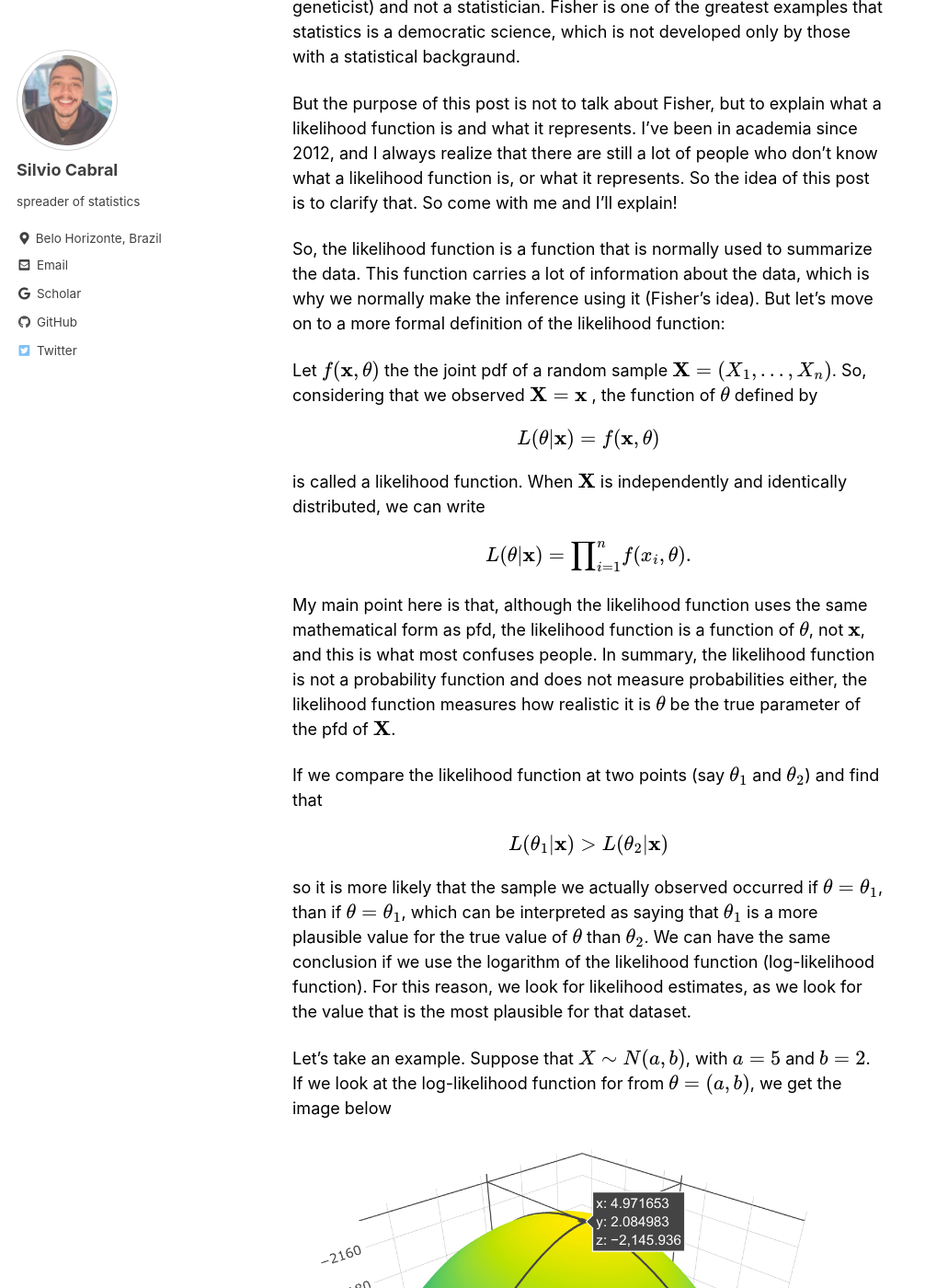
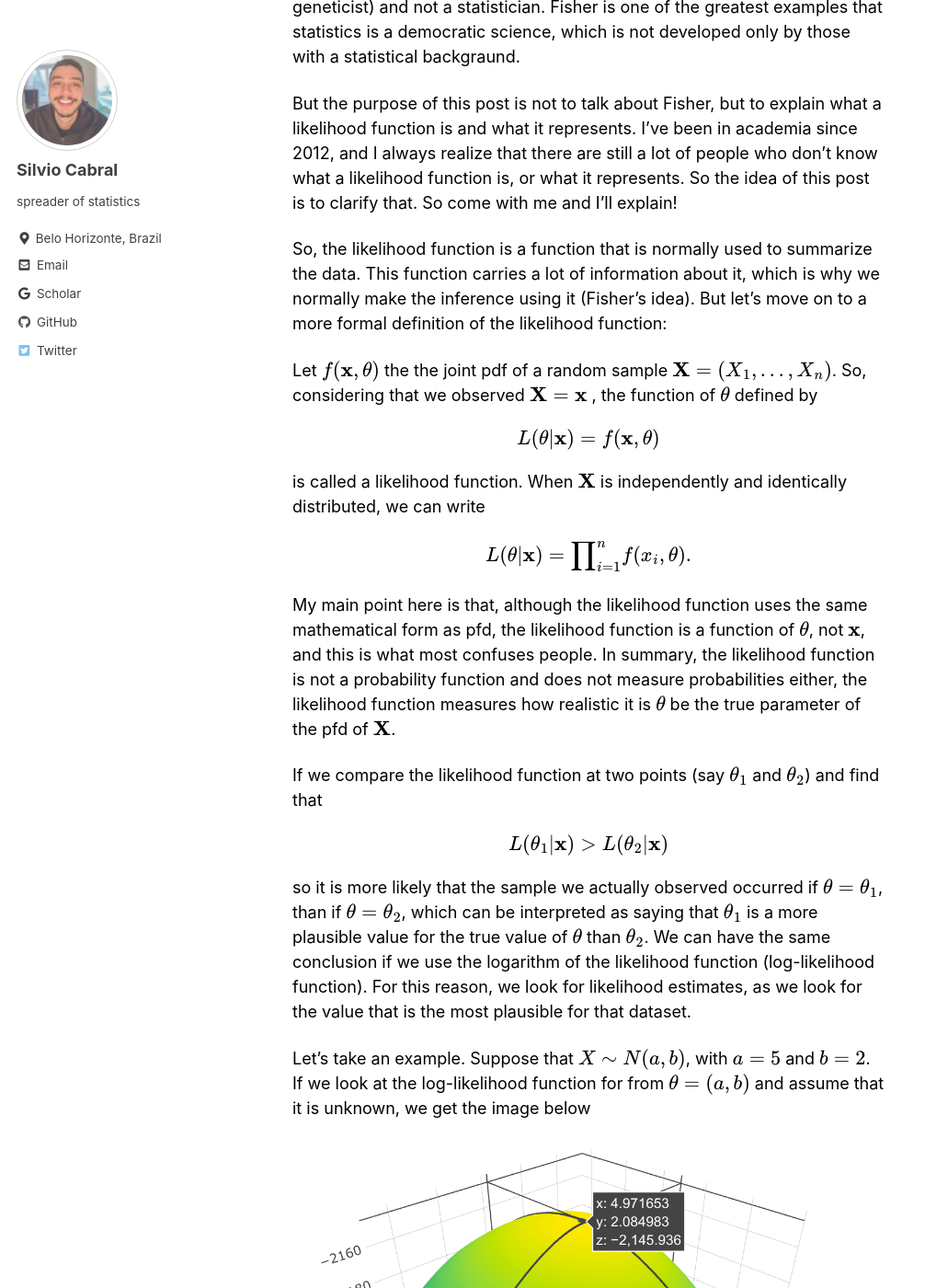
Before and after one commit to scpatricio/scpatricio.github.io, a Jekyll site: the page built from _posts/2020-07-15-likelihood.md, in a window 1280 px wide and 1400 px high, scrolled down 709 px. Shown: the whole window at 92% size, without its empty margins (0-1006 px from the left). Built offline with Jekyll 4.4.1, drawn with Linux system fonts in a browser that asks for light colours; cached includes are drawn as plain includes; formulas are drawn with MathJax 3.

Commit message:
new github commit

```diff
--- a/_posts/2020-07-15-likelihood.md
+++ b/_posts/2020-07-15-likelihood.md
@@ -14,7 +14,7 @@ Fisher was a great example of this, this guy was a genius who lived until the mi
 
 But the purpose of this post is not to talk about Fisher, but to explain what a likelihood function is and what it represents. I've been in academia since 2012, and I always realize that there are still a lot of people who don't know what a likelihood function is, or what it represents. So the idea of this post is to clarify that. So come with me and I'll explain!
 
-So, the likelihood function is a function that is normally used to summarize the data. This function carries a lot of information about the data, which is why we normally make the inference using it (Fisher's idea). But let's move on to a more formal definition of the likelihood function:
+So, the likelihood function is a function that is normally used to summarize the data. This function carries a lot of information about it, which is why we normally make the inference using it (Fisher's idea). But let's move on to a more formal definition of the likelihood function:
 
 Let $$f(\mathbf{x}, \theta) $$ the the joint pdf of a random sample $$ \mathbf{X} = (X_1, \dots, X_n) $$. So, considering that we observed $$ \mathbf{X} =\mathbf{x}  $$ , the function of $$ \theta $$ defined by
 
@@ -36,9 +36,9 @@ $$
 L(\theta_1 | \mathbf{x} ) > L(\theta_2 | \mathbf{x} )
 $$
 
-so it is more likely that the sample we actually observed occurred if $$ \theta = \theta_1 $$, than if $$ \theta = \theta_1 $$, which can be interpreted as saying that $$ \theta_1 $$ is a more plausible value for the true value of $$ \theta $$ than $$ \theta_2 $$. We can have the same conclusion if we use the logarithm of the likelihood function (log-likelihood function). For this reason, we look for likelihood estimates, as we look for the value that is the most plausible for that dataset.
+so it is more likely that the sample we actually observed occurred if $$ \theta = \theta_1 $$, than if $$ \theta = \theta_2 $$, which can be interpreted as saying that $$ \theta_1 $$ is a more plausible value for the true value of $$ \theta $$ than $$ \theta_2 $$. We can have the same conclusion if we use the logarithm of the likelihood function (log-likelihood function). For this reason, we look for likelihood estimates, as we look for the value that is the most plausible for that dataset.
 
-Let's take an example. Suppose that $$ X \sim N(a, b) $$, with $$ a = 5 $$ and $$ b = 2 $$. If we look at the log-likelihood function for from $$ \theta = (a, b) $$, we get the image below
+Let's take an example. Suppose that $$ X \sim N(a, b) $$, with $$ a = 5 $$ and $$ b = 2 $$. If we look at the log-likelihood function for from $$ \theta = (a, b) $$ and assume that it is unknown, we get the image below
 
 <img src="{{ site.url }}{{ site.baseurl }}/images/likelihood/lig_like.png" alt="log-likelihood function" class="full">
 
@@ -46,4 +46,4 @@ that has the maximum point $$ \hat{\theta} = (4.97, 2.08) $$. This maximum point
 
 Well, to sum it all up in one line, the purpose of this post was to tell you that the likelihood function is a function of the parameter and not the data, and I hope I managed to make you understand that.
 
-I see ya in the next post, or on [twitter](http://twitter.com/scpatricio){:target="_blank" rel="noopener"}
+I see ya in the next post, or on [twitter](http://twitter.com/scpatricio){:target="_blank" rel="noopener"}.
```
